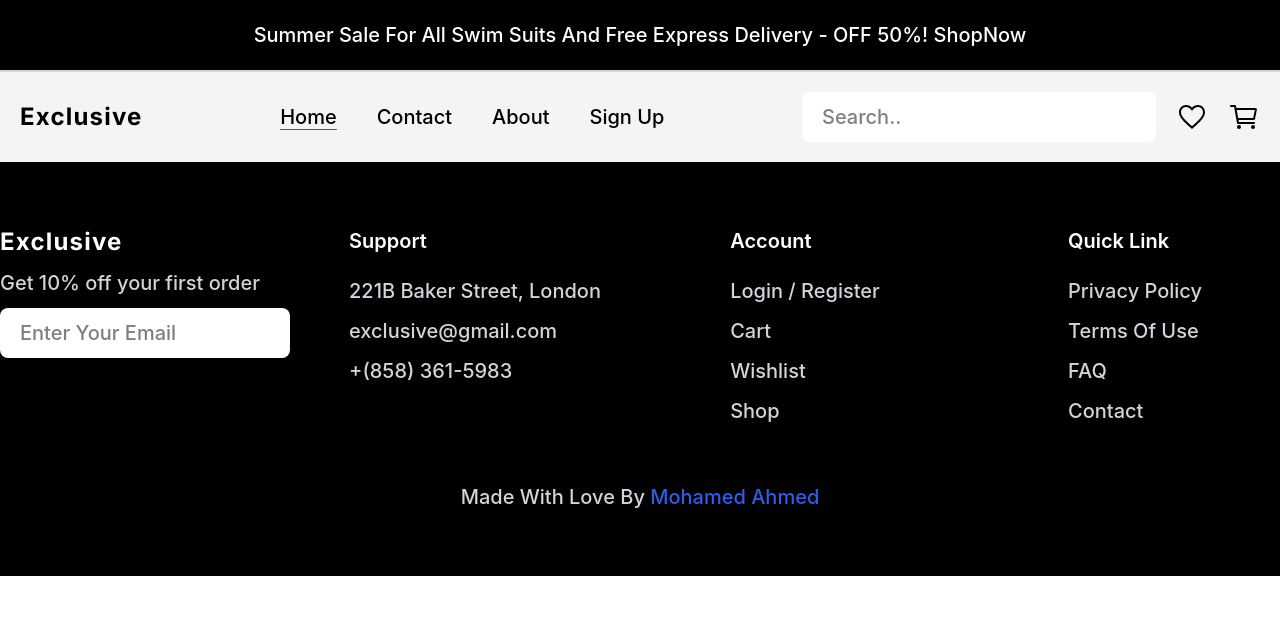
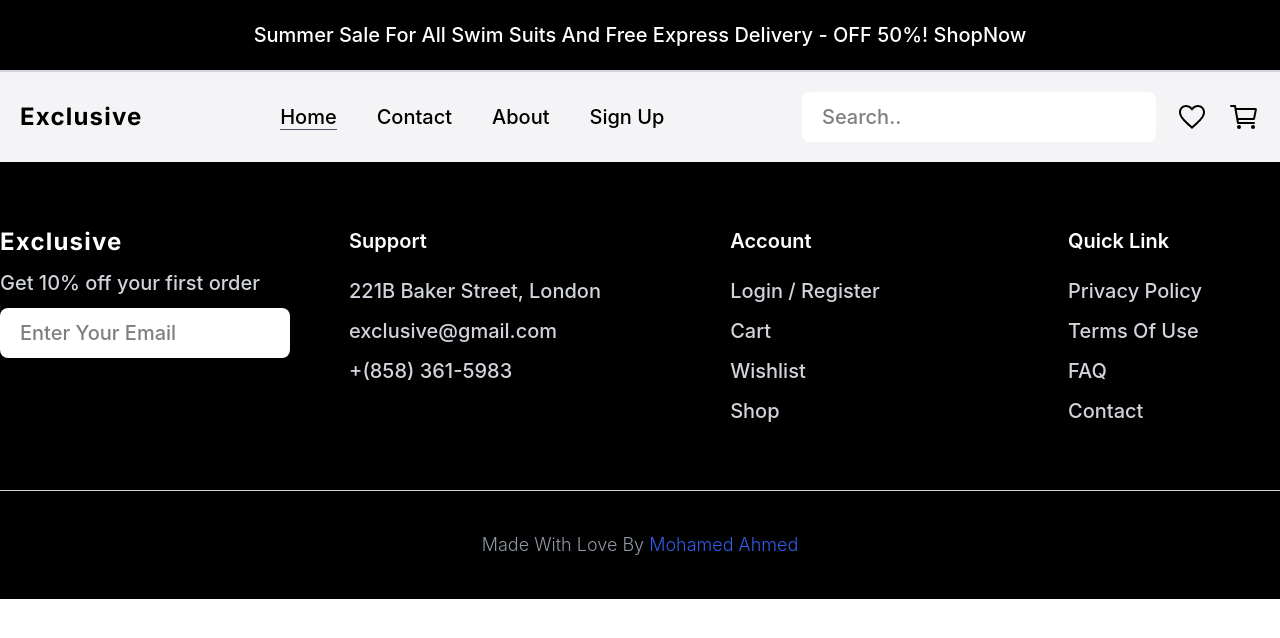
Before and after one commit to Mohamed-Y0/Exclusive, a React (Vite) app: page / in a window 1280 px wide. Shown: the top 638 px of the page. Built offline with nearby package versions, Linux system fonts and the light colour scheme; a web font is replaced by a local one.

Commit message:
Fix - font size in footer

```diff
--- a/src/components/layout/Footer.tsx
+++ b/src/components/layout/Footer.tsx
@@ -4,8 +4,8 @@ import { Link } from "react-router-dom";
 
 function Footer() {
   return (
-    <footer className="bg-black py-16 text-neutral-200">
-      <div className="container m-auto grid items-start gap-10 px-10 sm:grid-cols-3 sm:px-0 lg:grid-cols-4">
+    <footer className="bg-black pt-16 text-neutral-200">
+      <div className="container m-auto grid items-start gap-10 px-10 pb-16 sm:grid-cols-3 sm:px-0 lg:grid-cols-4">
         <div className="col-span-full flex flex-col justify-center gap-2.5 justify-self-center lg:col-span-1">
           <Logo color="white" />
           <p>Get 10% off your first order</p>
@@ -37,10 +37,14 @@ function Footer() {
         </div>
       </div>
 
-      <div>
-        <p className="mt-14 text-center text-neutral-200 capitalize">
+      <div className="border-t">
+        <p className="py-10 text-center text-lg font-light text-neutral-300 capitalize">
           made with love by{" "}
-          <Link to="" className="text-blue-500">
+          <Link
+            target="_blank"
+            to="https://github.com/Mohamed-A-Yehia"
+            className="text-blue-500"
+          >
             Mohamed Ahmed
           </Link>
         </p>
```
